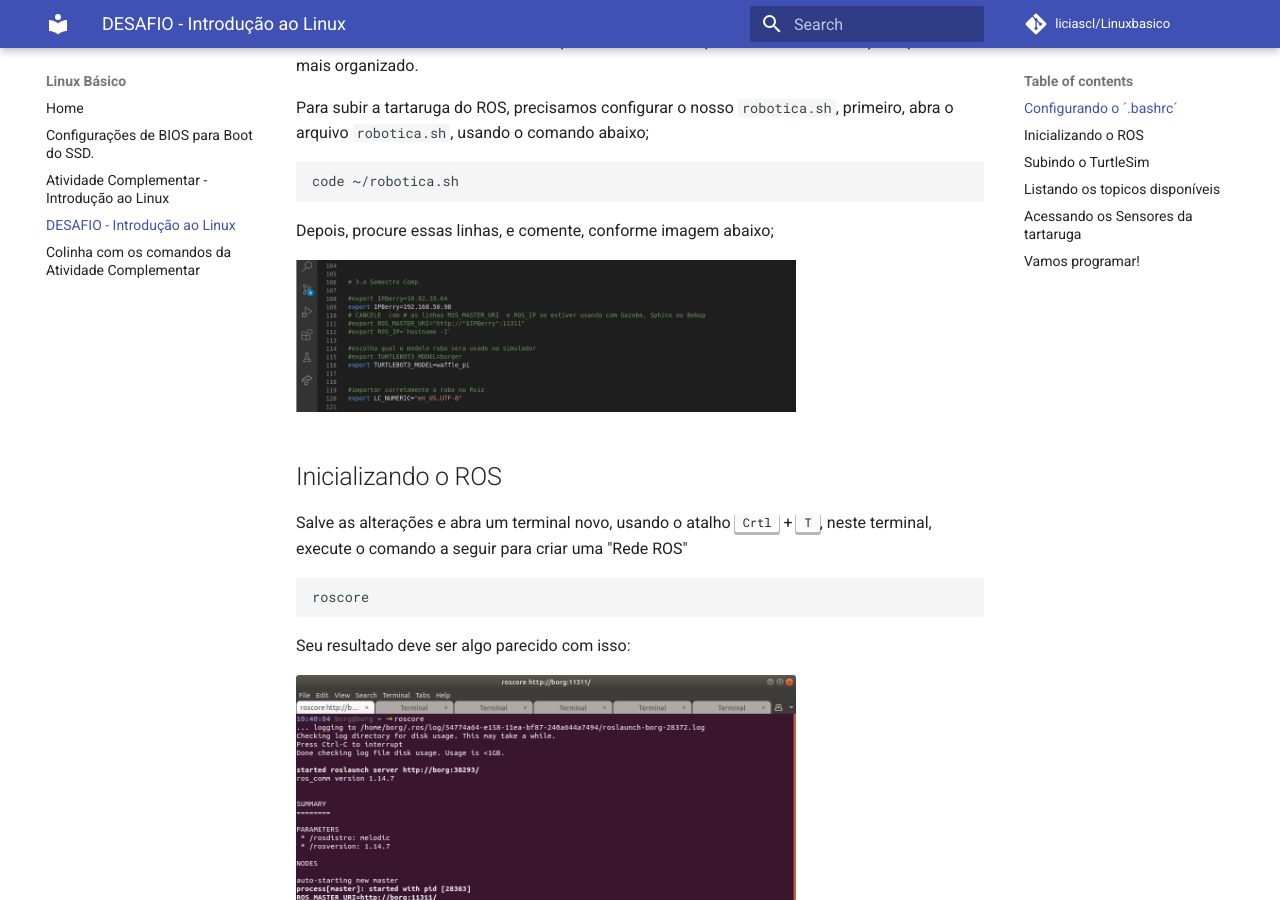
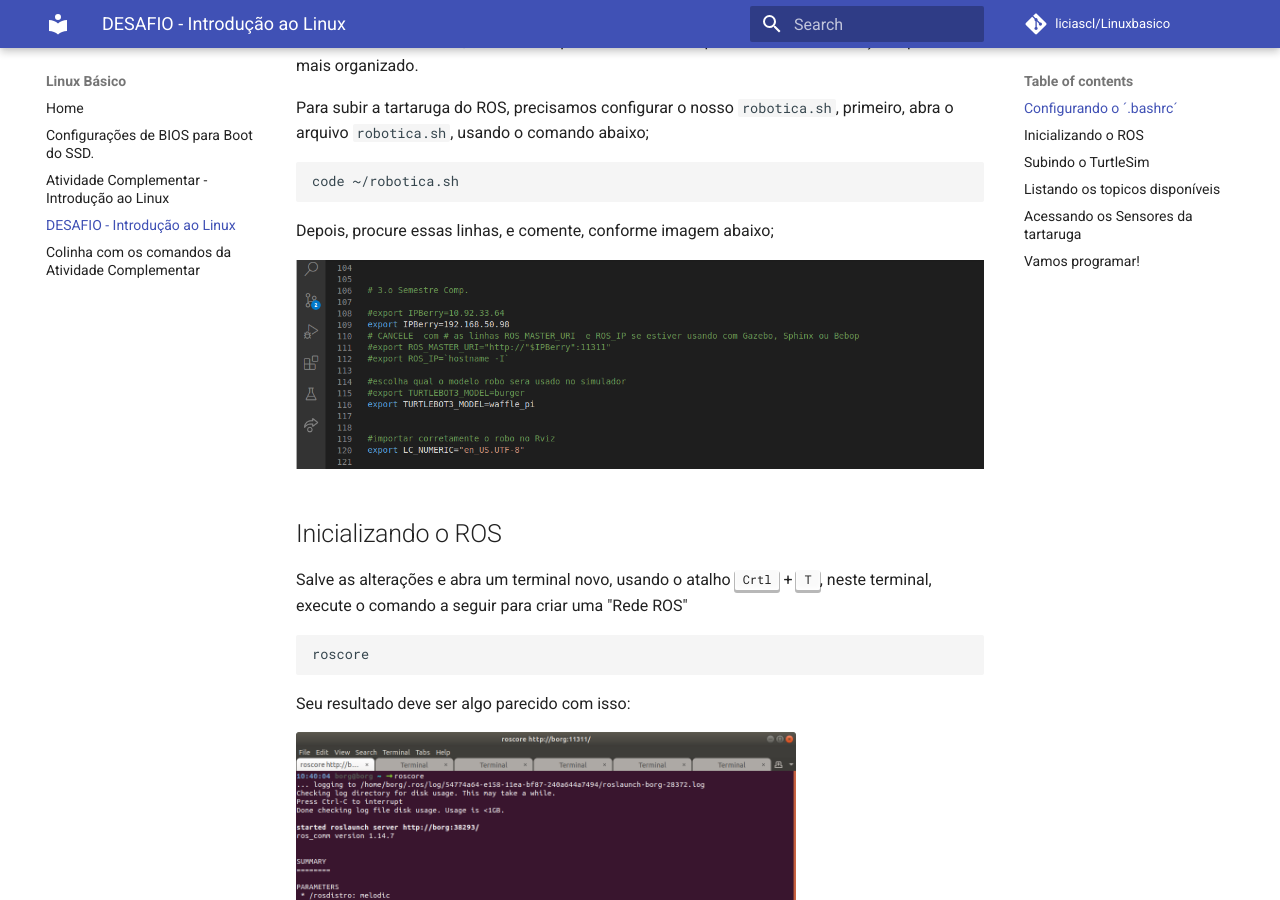
Before and after one commit to liciascl/Linuxbasico, an MkDocs documentation site: the page built from docs-src/desafio.md, in a window 1280 px wide and 900 px high, scrolled down 1109 px. Built offline with MkDocs 1.6.1 and Material for MkDocs 9.7.7, drawn with Linux system fonts in a browser that asks for light colours; comment, search, counter and statistics services are not loaded.

Commit message:
Update desafio.md

```diff
--- a/docs-src/desafio.md
+++ b/docs-src/desafio.md
@@ -34,7 +34,7 @@ code ~/robotica.sh
 
 Depois, procure essas linhas, e comente, conforme imagem abaixo;
 
-![bashrc](img/bashrc.png){width=500}
+![bashrc](img/bashrc.png){width=1000}
 
 
 
```
